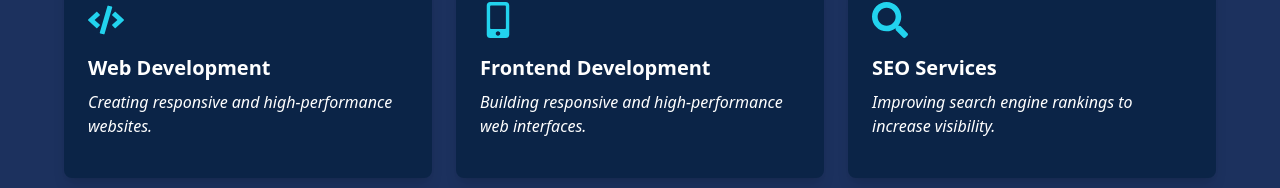
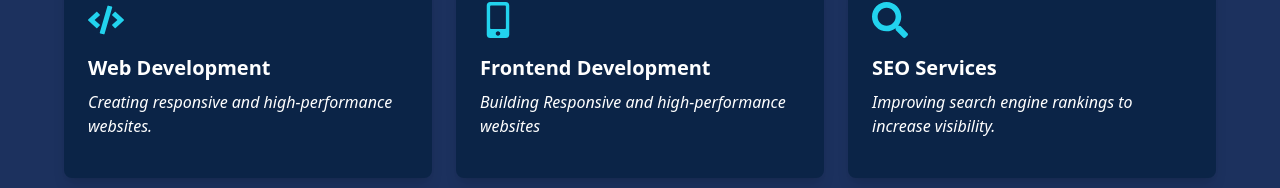
Before and after one commit to HadiqaGohar/hg-superb-portfolio, a Next.js app: page /services in a window 1280 px wide. Shown: the part 278-466 px from the top of the page. Built offline with nearby package versions, Linux system fonts and the light colour scheme.

Commit message:
Update services and skills pages

```diff
--- a/src/app/services/page.tsx
+++ b/src/app/services/page.tsx
@@ -1,4 +1,4 @@
-'use client';
+'use client'
 import React from 'react';
 import { FaCode, FaMobileAlt, FaSearch, FaServer, FaPaintBrush, FaCloud } from 'react-icons/fa';
 import { motion } from 'framer-motion';
@@ -12,7 +12,7 @@ const services = [
     {
         icon: <FaMobileAlt />,
         title: 'Frontend Development',
-        description: 'Building responsive and high-performance web interfaces.',
+        description: 'Building Responsive and high-performance websites',
     },
     {
         icon: <FaSearch />,
@@ -51,13 +51,12 @@ const Services = () => {
                         initial={{ opacity: 0, y: 50 }}
                         animate={{ opacity: 1, y: 0 }}
                         transition={{ duration: 0.5, delay: index * 0.2 }}
-                        aria-label={service.title} // Accessibility enhancement
                     >
                         <div className="animate-fade-in-top text-cyan-400 text-4xl mb-4">{service.icon}</div>
                         <h3 className="animate-fade-in-top animate-delay-1 text-xl font-bold mb-2">{service.title}</h3>
                         <p className="italic animate-fade-in-top animate-delay-1 mb-4">{service.description}</p>
                         {/* <button
-                            className="bg-[#19A7CE] text-black px-4 py-2 rounded-lg hover:bg-transparent hover:border-[#19A7CE] hover:text-[#19A7CE] hover:border-2 transition-all"
+                           className="animate-fade-in-bottom animate-delay-1  bg-[#19A7CE] text-black fixed-glow px-4 py-2 rounded-lg hover:bg-transparent hover:border-[#19A7CE] hover:text-[#19A7CE]  hover:border-2 transition-all"
                         >
                             Learn More
                         </button> */}
--- a/src/app/skills/page.tsx
+++ b/src/app/skills/page.tsx
@@ -42,7 +42,7 @@ interface SkillBarProps {
 const SkillBar: React.FC<SkillBarProps> = ({ icon, label, progress }) => {
     return (
         <div
-            className="flex items-center justify-between border-2 border-fixed-glow border-cyan-400 p-2 rounded-md w-full md:w-[300px] lg:w-[400px] mx-auto transition-transform duration-300 hover:scale-105" // Added hover scale effect
+            className="flex items-center justify-between border-2 border-fixed-glow border-cyan-400 p-2 rounded-md w-full md:w-[300px] lg:w-[400px] mx-auto"
             aria-label={`${label} skill level is ${progress}`}
         >
             <div className="flex items-center">
@@ -52,7 +52,7 @@ const SkillBar: React.FC<SkillBarProps> = ({ icon, label, progress }) => {
             <div className="relative w-full ml-4 animate-fade-in-bottom">
                 <div className="bg-gray-700 h-2 rounded-md border border-cyan-400">
                     <div
-                        className="bg-cyan-400 h-full rounded-md transition-all duration-500" // Added transition for smoother width change
+                        className="animate-delay-3 bg-cyan-400 h-full rounded-md"
                         style={{ width: progress }}
                     ></div>
                 </div>
```
Also changed, not shown: 1 other file (tests, documents, lock files or other folders).
